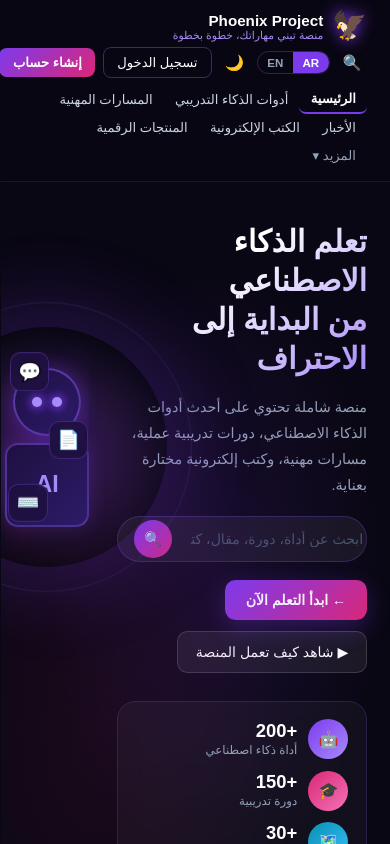
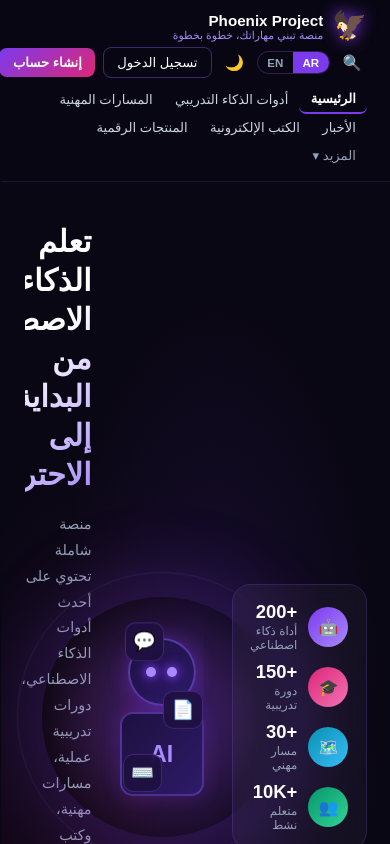
Before and after one commit to tambeabdulkarim/ai-priject, a Next.js app: page /ar in a window 390 px wide. Shown: the top 844 px of the page. Built offline with nearby package versions, Linux system fonts and the light colour scheme.

Commit message:
refactor: change hero layout from grid to flex with proper RTL row-reverse

```diff
--- a/src/app/globals.css
+++ b/src/app/globals.css
@@ -793,18 +793,20 @@ main.ph-main {
 }
 
 .ph-hero-inner {
-  max-width: 1280px;
+  max-width: 1400px;
   margin: 0 auto;
-  display: grid;
-  grid-template-columns: 1.15fr 0.85fr 250px;
+  display: flex;
   gap: 1.75rem;
   align-items: center;
+  justify-content: center;
 }
 
 .ph-hero-copy {
   display: flex;
   flex-direction: column;
   gap: 1.1rem;
+  flex: 1.15;
+  min-width: 0;
 }
 
 .ph-h1 {
@@ -900,6 +902,8 @@ main.ph-main {
   display: flex;
   align-items: center;
   justify-content: center;
+  flex: 0.85;
+  flex-shrink: 0;
 }
 
 .ph-illus-glow {
@@ -1013,6 +1017,8 @@ main.ph-main {
   border-radius: 1.15rem;
   padding: 1.1rem;
   backdrop-filter: blur(12px);
+  width: 250px;
+  flex-shrink: 0;
 }
 
 .ph-hstat {
@@ -1465,14 +1471,26 @@ main.ph-main {
   direction: rtl;
 }
 
-/* Reverse grid columns for RTL */
+/* Reverse flex direction for RTL */
 .rtl .ph-hero-inner {
   direction: rtl;
-  grid-template-columns: 250px 0.85fr 1.15fr;
+  flex-direction: row-reverse;
 }
 
 .rtl .ph-hero-copy {
-  direction: rtl;
+  flex: 1.15;
+  min-width: 0;
+}
+
+.rtl .ph-illus {
+  flex: 0.85;
+  flex-shrink: 0;
+}
+
+.rtl .ph-hero-stats {
+  flex: 0;
+  width: 250px;
+  flex-shrink: 0;
 }
 
 .rtl .ph-card-arr {
@@ -1491,12 +1509,17 @@ main.ph-main {
 /* Responsive */
 @media (max-width: 1100px) {
   .ph-hero-inner {
-    grid-template-columns: 1fr 1fr;
+    flex-wrap: wrap;
+  }
+  .ph-hero-copy {
+    flex: 1 1 100%;
+  }
+  .ph-illus {
+    flex: 1 1 100%;
   }
   .ph-hero-stats {
-    grid-column: 1 / 3;
-    flex-direction: row;
-    flex-wrap: wrap;
+    flex: 1 1 100%;
+    width: 100%;
   }
   .ph-feat-grid {
     grid-template-columns: repeat(2, minmax(0, 1fr));
```
